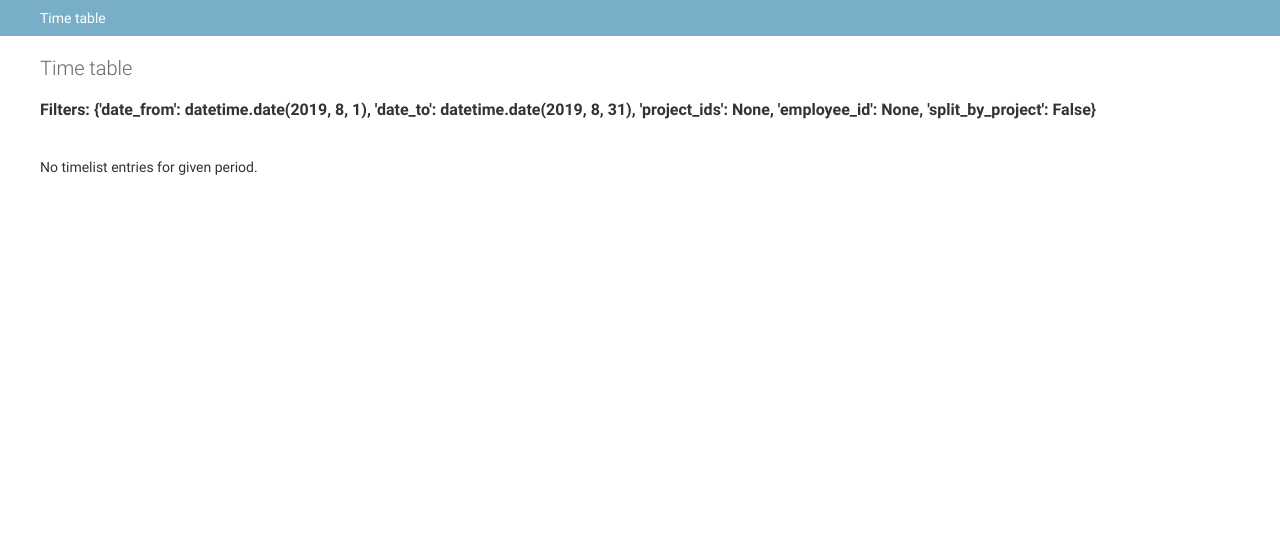
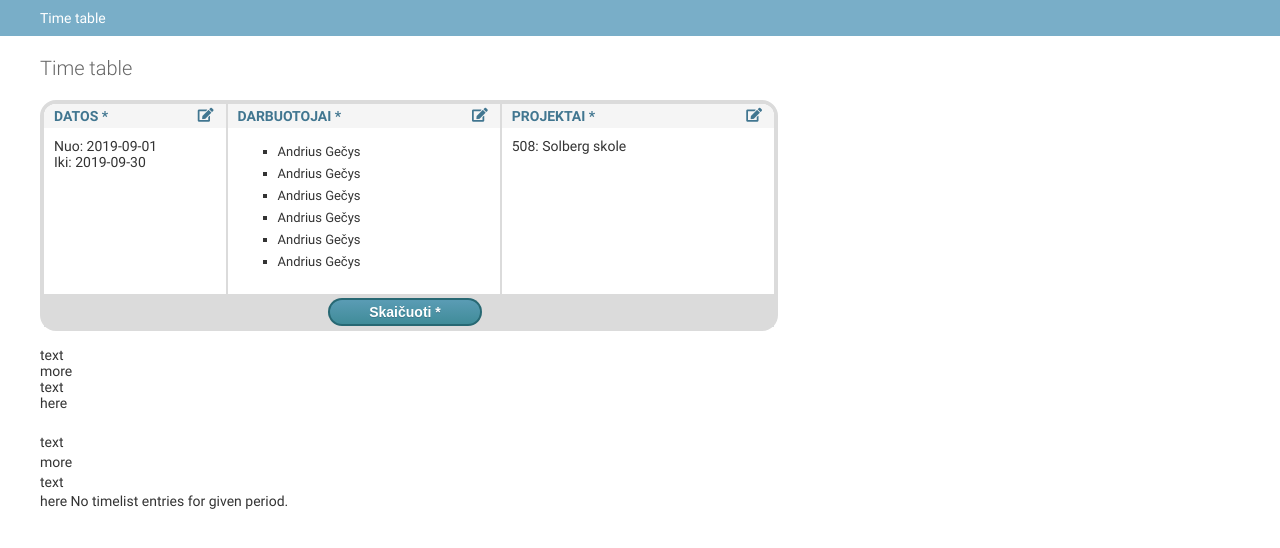
Before and after one commit to andgec/day_on, a Django app: page /reports/time-summary in a window 1280 px wide. Shown: the part 48-596 px from the top of the page. Run offline with Django 3.2, Linux system fonts and the light colour scheme; the visitor is signed in with stand-in values (Sample User, id 1); data that the repository does not hold is empty; some libraries are stand-ins or nearby versions.

Commit message:
Added confirm dialog when deleting time entry. Continuing on timelist report.

```diff
--- /dev/null
+++ b/static/css/dialogs.css
@@ -0,0 +1,163 @@
+/* Modal dialog with 2 buttons (Yes/No or OK/Cancel type) */
+.modal-dialog {
+  display: none;
+  position: fixed;
+  z-index: 1;
+  left: 0;
+  top: 0;
+  width: 100%;
+  height: 100%;
+  overflow: auto;
+  background-color: rgb(0,0,0);
+  background-color: rgba(0,0,0,0.4);
+}
+
+.modal-dialog .dialog-content {
+  background-color: #79AEC8;
+  margin: 15% auto; /* 15% from the top and centered */
+  border: 4px solid #417690;
+  border-radius: 16px;
+  width: 450px;
+  box-shadow: 0 4px 8px 0 rgba(0,0,0,0.2),0 6px 20px 0 rgba(0,0,0,0.19);
+  /*animation-name: animatetop;
+  animation-duration: 0.4s */
+}
+
+@keyframes animatetop {
+  from {top: -300px; opacity: 0}
+  to {top: -0; opacity: 1}
+}
+
+.modal-dialog .dialog-content .dialog-title {
+  height: 20px;
+  border-radius: 10px 10px 0px 0px;
+  padding: 10px 10px 10px 10px;
+  color: #FFFFFF;
+  font-size: 20px;
+  line-height: 18px;
+  text-align: center;
+}
+
+.modal-dialog .dialog-content .dialog-body {
+  /*height: 50px;*/
+  background-color: #FFFFFF;
+  padding: 20px 30px 30px 20px;
+}
+
+.modal-dialog .dialog-content .dialog-footer {
+  height: 22px;
+  background-color: #dbdbdb;
+  float: bottom;
+  border-radius: 0px 0px 14px 14px;
+  padding: 10px 10px 10px 10px;
+  text-align: center;
+}
+
+.modal-dialog .dialog-content .dialog-footer .btn-spacing {
+  margin-left: 40px;
+}
+
+.modal-dialog .dialog-content .close {
+  color: #417690;
+  float: right;
+  font-size: 28px;
+  font-weight: bold;
+  width: 15px;
+  height: 15px;
+}
+
+.modal-dialog .dialog-content .close:hover,
+.modal-dialog .dialog-content .close:focus {
+  color: black;
+  text-decoration: none;
+  cursor: pointer;
+}
+
+
+/* ------------  Filter box  ------------- */
+.filter-box {
+  display: flex;
+  flex-direction: column;
+  position: relative;
+  /*width: 100%;*/
+  min-height: 100px;
+  background-color: #F5F5F5;
+  border: 4px solid #DBDBDB;
+  border-radius: 16px;
+}
+
+.filter-box .inner-box{
+  display: flex;
+  flex-direction: row;
+}
+
+.filter-box .left-section {
+  width: 33%;
+  border-radius: 12px 0px 0px 0px;
+  border-right: 2px solid #DBDBDB;
+  background-color: #FFFFFF;
+  padding-right: 0px;
+}
+
+.filter-box .middle-section {
+  width: 34%;
+  background-color: #FFFFFF;
+  border-right: 2px solid #DBDBDB;
+}
+
+.filter-box .right-section {
+  width: 33%;
+  border-radius: 0px 12px 0px 0px;
+  background-color: #FFFFFF;
+}
+
+.filter-box .only-section{
+  width: 100%;
+  padding: 0px 0px 0px 0px;
+  border-radius: 12px 12px 12px 12px;
+  border-right: 2px solid #DBDBDB;
+  background-color: #FFFFFF;
+}
+/* Section header */
+.filter-box .fbs-header{
+  height: 18px;
+  padding: 4px 12px 2px 10px;
+  background-color: #f5f5f5;
+  /*background-color: #79aec8;*/
+  /*color: #79aec8;*/
+  color: #417690;
+  font-weight: bold;
+}
+.filter-box .left-section .fbs-header{
+  border-radius: 12px 0px 0px 0px;
+}
+.filter-box .right-section .fbs-header{
+  border-radius: 0px 12px 0px 0px;
+}
+.filter-box .only-section .fbs-header{
+  border-radius: 12px 12px 12px 12px;
+}
+
+/* Section body */
+.filter-box .fbs-body {
+  background-color: #FFFFFF;
+  min-height: 60px;
+  padding: 10px 10px 10px 10px;
+}
+
+/* Filter box footer */
+.filter-box .fb-footer {
+  height: 24px;
+  padding: 6px 20px 3px 12px;
+  background-color: #DBDBDB;
+  text-align: center;
+}
+
+.filter-box .filter-edit {
+  float:right;
+}
+
+.filter-edit:hover {
+  color: #444444;
+  cursor: pointer;
+}
--- a/static/css/style.css
+++ b/static/css/style.css
@@ -104,6 +104,7 @@ tr:edit-line {background-color: #e2f2e2;}
 	-moz-border-radius:10px;
 	-webkit-border-radius:10px;
 	border-radius:16px;
+	border:0px;
 	display:inline-block;
 	cursor:pointer;
 	color:#3a8a9e;
@@ -229,6 +230,7 @@ tr:edit-line {background-color: #e2f2e2;}
 	-moz-border-radius:10px;
 	-webkit-border-radius:10px;
 	border-radius:16px;
+	border:0px;
 	display:inline-block;
 	cursor:pointer;
 	color:#3a8a9e;
@@ -257,6 +259,9 @@ tr:edit-line {background-color: #e2f2e2;}
 	top:1px;
 }
 
+:focus {
+    outline: 0;
+}
 
 .timereg_num_field {
 	width:70px;
--- a/templates/prjdash/posted_time_review.html
+++ b/templates/prjdash/posted_time_review.html
@@ -9,7 +9,8 @@
     <script src="jquery-ui.js"></script>
 	-->
 	<link rel="stylesheet" href="{% static 'css/jquery/jquery-ui.css' %}">
-	<!-- link rel="stylesheet" href="{% static 'css/jquery/picker.css' %}" -->
+	<link rel="stylesheet" href="{% static 'css/dialogs.css' %}" -->
+
 	<script src="{% static 'js/jquery/external/jquery/jquery.js' %}"></script>
     <script src="{% static 'js/jquery/jquery-ui.js' %}"></script>
 	<script src="{% static 'js/jquery/datepicker-lt.js' %}"></script>
@@ -24,7 +25,7 @@
 {% endblock %}
 
 {% block content %}
-	<div id="content" class=colMS>
+	<div id="content">
 		<h1>{{ _('Review and approve time for project ') }}&nbsp<b>{{project.name}}</b></h1>
 		<br>
     	<div id="content_main">
@@ -75,4 +76,5 @@
 	  </div>
 	</div>
   </div>
+  {% include 'prjdash/posted_time_dialog.html' %}
 {% endblock %}
--- a/templates/reports/time_summary/time_summary.html
+++ b/templates/reports/time_summary/time_summary.html
@@ -3,7 +3,8 @@
 {% load static %}
 
 {% block linked_files %}
-
+	<link rel="stylesheet" type="text/css" href="{% static 'css/dialogs.css' %}">
+	<link rel="stylesheet" type="text/css" href="{% static 'css/style.css' %}">
 {% endblock %}
 
 {% block breadcrumbs %}
@@ -12,15 +13,17 @@
 		</div>
 {% endblock %}
 {% block content %}
-    <h2>{{ _('Filters: ') }}<b>{{filters}}</b></h2>
-    <br><br>
+    {% include 'reports/time_summary/time_table_filters.html' %}
+    <br>text<br>more<br>text<br>here
+    <p>
+     <br>text<br>more<br>text<br>here
 	{% if timelist%}
 		<table border=1>
 			{% include 'reports/time_summary/time_table_header.html' %}
 			{% include 'reports/time_summary/time_table_content.html' %}
 		</table>
 
-		<br><br><br>{{timelist}}
+		<!-- br><br><br>{{timelist}}  -->
 	{% else %}
 		{{message}}
 	{% endif %}
--- /dev/null
+++ b/templates/reports/time_summary/time_table_filters.html
@@ -0,0 +1,46 @@
+<!-- h2>{{ _('Filters') }}: <b>{{filters}}</b></h2>  -->
+
+<!-- Filter box -->
+<div class="filter-box" style="max-width: 730px;">
+  <div class="inner-box">
+    <div class="left-section" style="width: 200px;">
+      <div class="fbs-header">
+        DATOS *
+        <span style="float:right"><i class="fas fa-edit"></i></span>
+      </div>
+      <div class="fbs-body">
+        Nuo: 2019-09-01<br>
+        Iki: 2019-09-30<br>
+      </div>
+    </div>
+    <div class="middle-section" style="width: 300px;">
+      <div class="fbs-header">
+        DARBUOTOJAI *
+        <span style="float:right"><i class="fas fa-edit"></i></span>
+      </div>
+      <div class="fbs-body">
+        <ul>
+          <li>Andrius Gečys</li>
+          <li>Andrius Gečys</li>
+          <li>Andrius Gečys</li>
+          <li>Andrius Gečys</li>
+          <li>Andrius Gečys</li>
+          <li>Andrius Gečys</li>
+        </ul>
+      </div>
+    </div>
+
+    <div class="right-section"  style="width: 300px;">
+      <div class="fbs-header">
+        PROJEKTAI *
+        <span class="filter-edit"><i class="fas fa-edit"></i></span>
+      </div>
+      <div class="fbs-body">
+		508: Solberg skole
+      </div>
+    </div>
+  </div>
+  <div class="fb-footer">
+    <button class="btn-save" style="width:150px;"> Skaičuoti * </button>
+  </div>
+</div>
```
Also changed, not shown: docs/filter_box_fixed_width.html (added, +24 -0 lines), static/css/reports/time-summary.css (added, +24 -0 lines), templates/prjdash/posted_time_dialog.html (added, +58 -0 lines), templates/prjdash/posted_time_jrline.html (+6 -3 lines), conf/locale/lt/LC_MESSAGES/django (copy).po (deleted), conf/locale/lt/LC_MESSAGES/django.po, conf/locale/nb/LC_MESSAGES/django.po, 4 other files.
